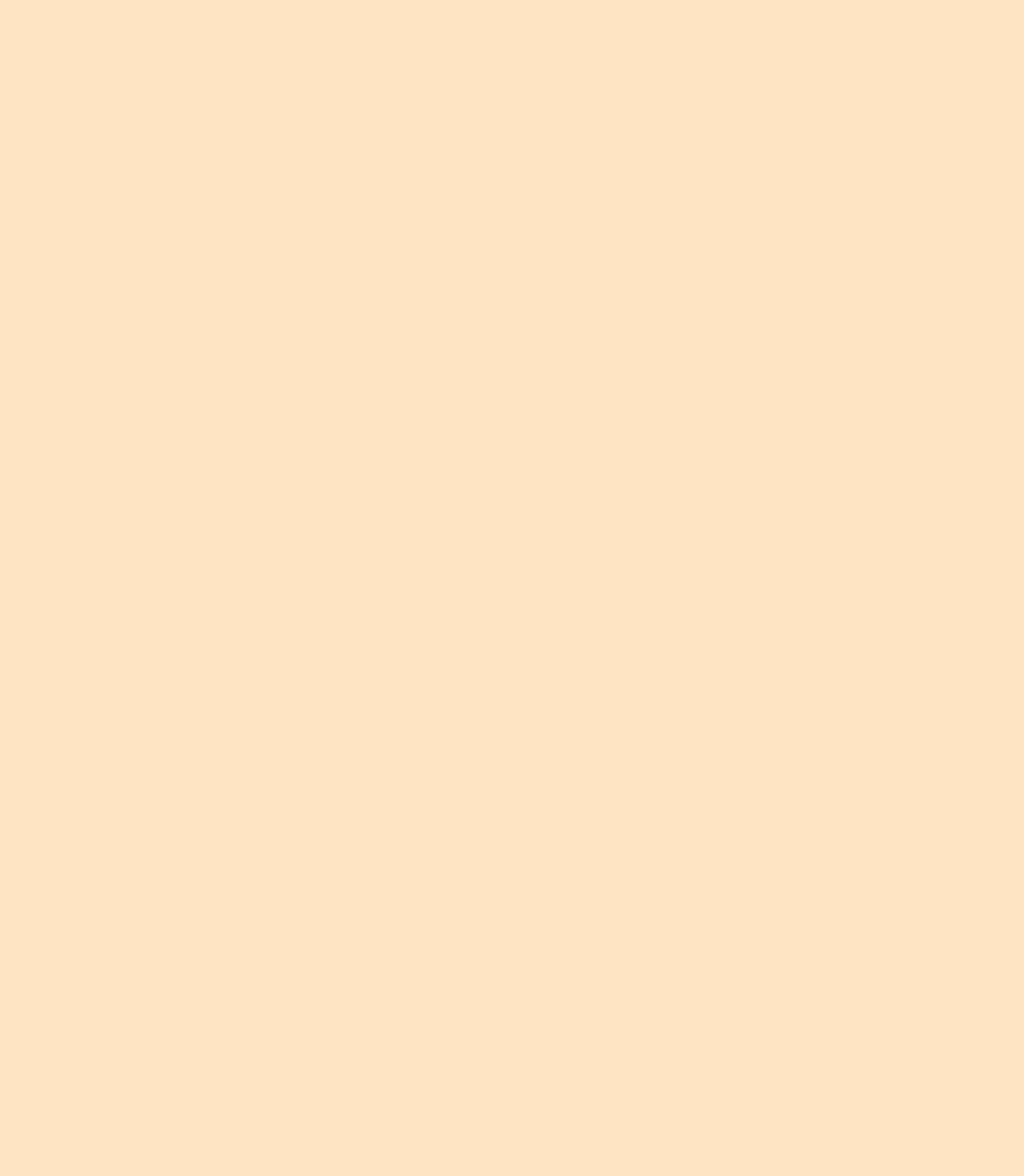
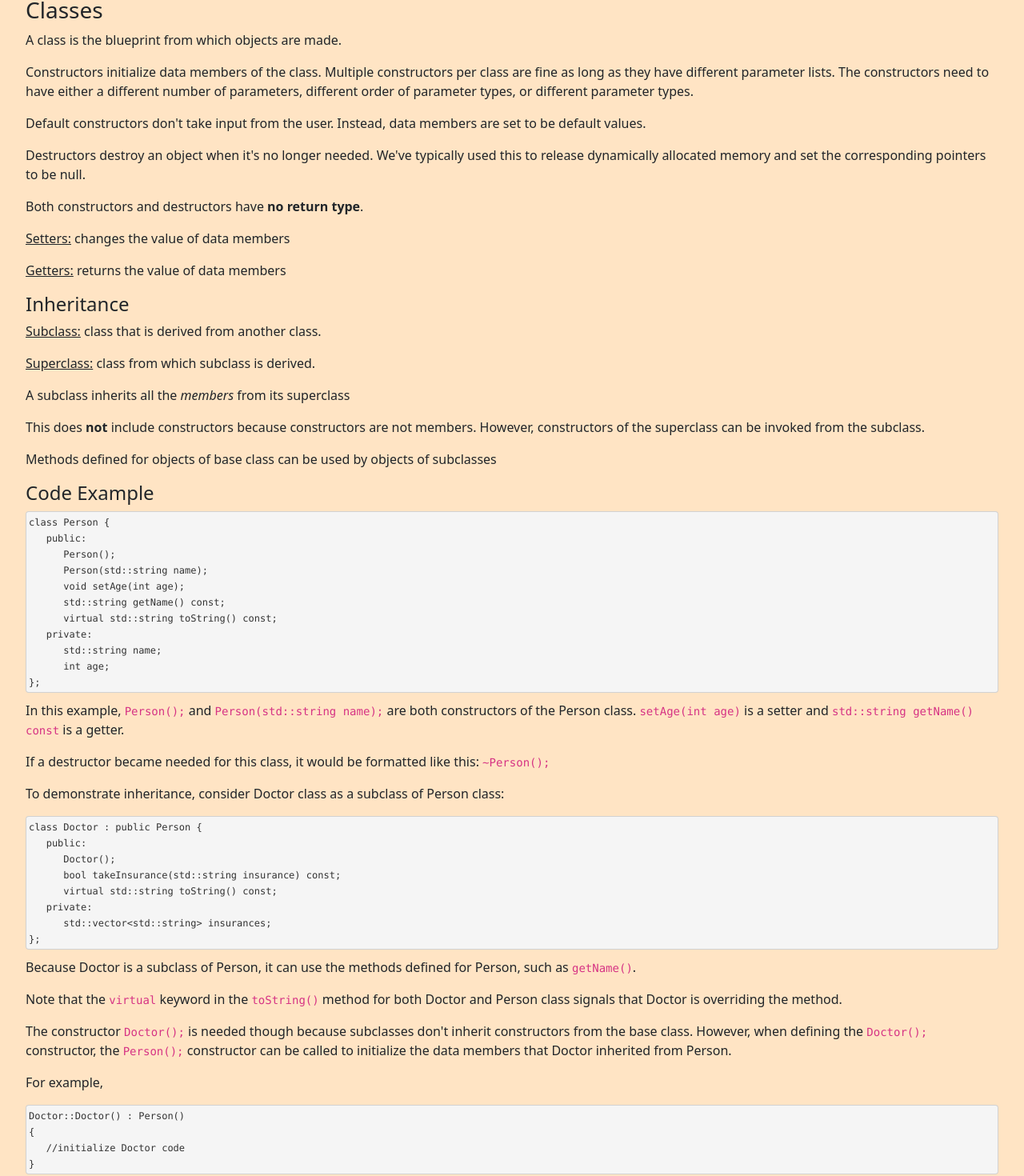
Before and after one commit to Luominai/react_project, a React (Vite) app: page / in a window 1280 px wide. Shown: the part 1155-2625 px from the top of the page at 80% size. Before the commit the page ends 1119 px from the top, so only its background shows below. Built offline with nearby package versions, Linux system fonts and the light colour scheme.

Commit message:
classes and inheritance

```diff
--- a/index.html
+++ b/index.html
@@ -11,6 +11,7 @@
     <div id="root"></div>
     <div id="ArrayVisualRoot"></div>
     <div id="PointerGuideRoot"></div>
+    <div id="ClassGuideRoot"></div>
     <script type="module" src="/src/main.jsx"></script>
     <script>
 
--- /dev/null
+++ b/src/ClassGuide.css
@@ -0,0 +1,37 @@
+#ClassGuideRoot {
+   background-color: bisque;
+   padding: 2em;
+}
+pre
+{
+border: 1px solid #999;
+page-break-inside: avoid;
+display: block;
+padding: 3px 3px 2px;
+margin: 0 0 10px;
+font-size: 13px;
+line-height: 20px;
+word-break: break-all;
+word-wrap: break-word;
+/* white-space: pre;
+white-space: pre-wrap; */
+background-color: #f5f5f5;
+border: 1px solid #ccc;
+border: 1px solid rgba(0, 0, 0, 0.15);
+-webkit-border-radius: 4px;
+-moz-border-radius: 4px;
+border-radius: 4px;
+font-family: Monaco, Menlo, Consolas, "Courier New", monospace;
+font-size: 12px;
+color: #333333;
+}
+
+.pre code
+{
+    padding: 0;
+    color: inherit;
+    white-space: pre;
+    white-space: pre-wrap;
+    background-color: transparent;
+    border: 0;
+}
--- /dev/null
+++ b/src/ClassGuide.jsx
@@ -0,0 +1,47 @@
+import "./ClassGuide.css"
+import { useState } from "react";
+
+function ClassGuide() {
+   return (
+      <>
+         <h3>Classes</h3>
+         <p>A class is the blueprint from which objects are made.</p>
+         <p>Constructors initialize data members of the class. Multiple constructors per class are fine as long as they have different parameter lists. The constructors need to have either a different number of parameters, different order of parameter types, or different parameter types.</p>
+         <p>Default constructors don't take input from the user. Instead, data members are set to be default values.</p>
+         <p>Destructors destroy an object when it's no longer needed. We've typically used this to release dynamically allocated memory and set the corresponding pointers to be null.</p>
+         <p>Both constructors and destructors have <b>no return type</b>.</p>
+         <p><u>Setters:</u> changes the value of data members</p>
+         <p><u>Getters:</u> returns the value of data members</p>
+
+
+         <h4>Inheritance</h4>
+         <p><u>Subclass:</u> class that is derived from another class.</p>
+         <p><u>Superclass:</u> class from which subclass is derived.</p>
+         <p>A subclass inherits all the <i>members</i> from its superclass</p>
+         <p>This does <b>not</b> include constructors because constructors are not members. However, constructors of the superclass can be invoked from the subclass.</p>
+         <p>Methods defined for objects of base class can be used by objects of subclasses</p>
+
+         <h4>Code Example</h4>
+         <pre><code>
+            class Person &#123;<br></br>   public:<br></br>      Person();<br></br>      Person(std::string name);<br></br>      void setAge(int age);<br></br>      std::string getName() const;<br></br>      virtual std::string toString() const;<br></br>   private: <br></br>      std::string name;<br></br>      int age;<br></br>
+               &#125;;
+         </code></pre>
+         <p>In this example, <code>Person();</code> and <code>Person(std::string name);</code> are both constructors of the Person class. <code>setAge(int age)</code> is a setter and <code>std::string getName() const</code> is a getter.</p>
+         <p>If a destructor became needed for this class, it would be formatted like this: <code>~Person();</code></p>
+         <p>To demonstrate inheritance, consider Doctor class as a subclass of Person class:</p>
+         <pre><code>
+            class Doctor : public Person &#123;<br></br>   public:<br></br>      Doctor();<br></br>      bool takeInsurance(std::string insurance) const;<br></br>      virtual std::string toString() const;<br></br>   private: <br></br>      std::vector&#60;std::string&#62; insurances;<br></br>
+               &#125;;
+         </code></pre>
+         <p>Because Doctor is a subclass of Person, it can use the methods defined for Person, such as <code>getName()</code>.</p>
+         <p>Note that the <code>virtual</code> keyword in the <code>toString()</code> method for both Doctor and Person class signals that Doctor is overriding the method.</p>
+         <p>The constructor <code>Doctor();</code> is needed though because subclasses don't inherit constructors from the base class. However, when defining the <code>Doctor();</code> constructor, the <code>Person();</code> constructor can be called to initialize the data members that Doctor inherited from Person.</p>
+         <p>For example,</p>
+         <pre><code>
+         Doctor::Doctor() : Person()<br></br>&#123;<br></br>   //initialize Doctor code<br></br>&#125;
+         </code></pre>
+      </>
+   )
+}
+
+export default ClassGuide
--- a/src/main.jsx
+++ b/src/main.jsx
@@ -4,6 +4,7 @@ import App from './App.jsx'
 import './index.css'
 import ArrayVisual from './ArrayVisual.jsx'
 import PointerGuide from './PointerGuide.jsx'
+import ClassGuide from './ClassGuide.jsx'
 
 ReactDOM.createRoot(document.getElementById('root')).render(
     <React.StrictMode>
@@ -22,3 +23,9 @@ ReactDOM.createRoot(document.getElementById('PointerGuideRoot')).render(
         <PointerGuide />
     </React.StrictMode>,
 )
+
+ReactDOM.createRoot(document.getElementById('ClassGuideRoot')).render(
+   <React.StrictMode>
+         <ClassGuide />
+   </React.StrictMode>,
+)
```
